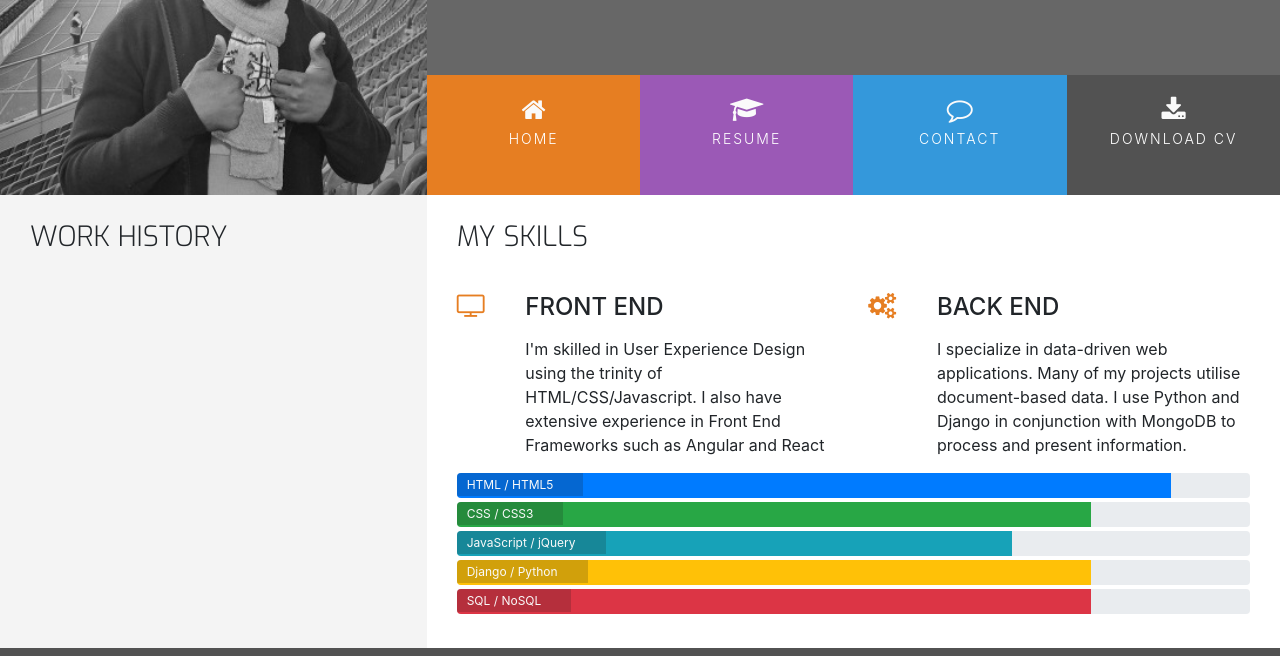
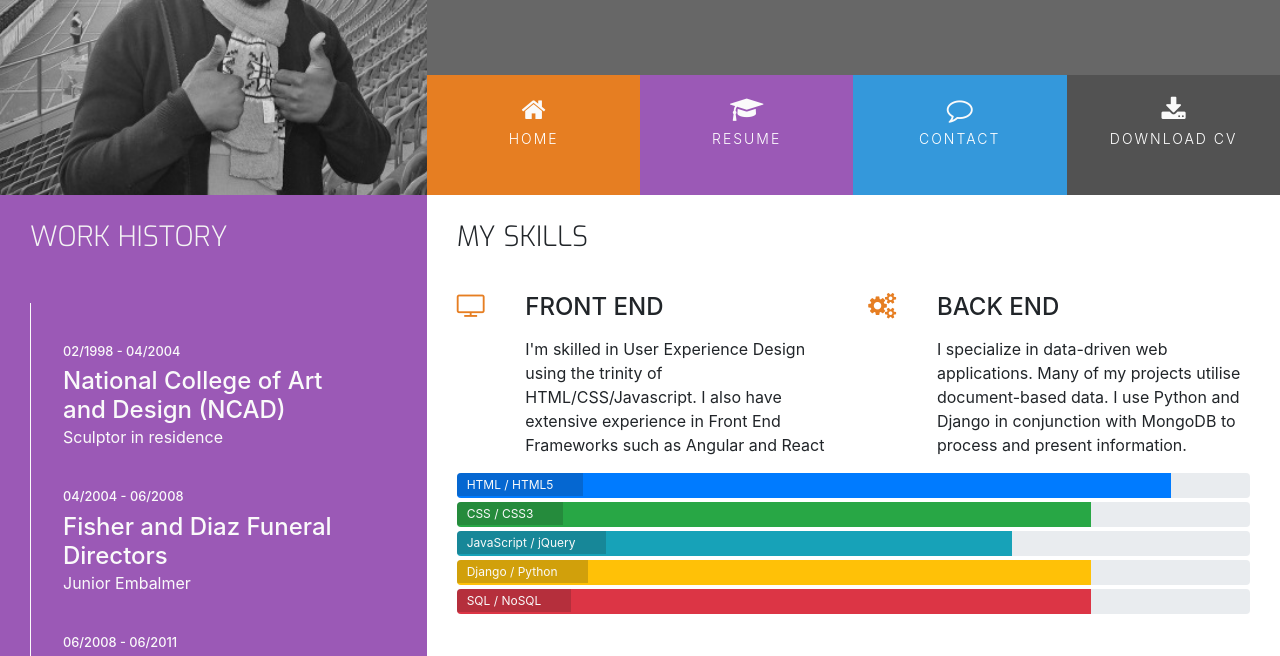
Before and after one commit to Alain2020/resume-project, a plain HTML site: page resume.html in a window 1280 px wide. Shown: the part 174-830 px from the top of the page. Drawn offline with nearby package versions, Linux system fonts and the light colour scheme.

Commit message:
Adding a work history timeline and content

```diff
--- a/assets/css/style.css
+++ b/assets/css/style.css
@@ -12,6 +12,10 @@
 
 .bg-color-personal-info {
     background-color: #f4f4f4;
+}
+
+.bg-color-work-history {
+    background-color: #9b59b6;
 }
 
 .ui-menu-color-home {
@@ -62,6 +66,7 @@ h4 {
     float: 0;
 }
 
+.history-heading,
 .section-heading {
     font-family: "Exo", sans-serif;
     font-weight: 300;
@@ -276,3 +281,48 @@ footer {
     color: #fafafa;
     background-color: rgba(25, 25, 25, 0.2);
 }
+
+/*-------------------Work History-------------------------*/
+
+.history-heading {
+    color: #f4f4f4;
+    margin-bottom: 50px;
+}
+
+.timeline-item {
+    padding: 4em 2em 0em 2em;
+    position: relative;
+    color: #fafafa;
+    border-left: 1px solid;
+}
+
+.timeline-item p {
+    padding: 0;
+    margin: 0;
+}
+
+.timeline-item:before {
+    content: attr(data-dates);
+    position: absolute;
+    left: 2.5em;
+    top: 3em;
+    display: block;
+    font-family: "Exo" sans-serif;
+    font-weight: 500;
+    font-size: 0.8em;
+    padding: 0;
+    margin: 0;
+}
+
+.timeline-item:after {
+    width: 12 px;
+    height: 12px;
+    display: block;
+    top: 2.4em;
+    position: absolute;
+    left: -6px;
+    border-radius: 12px;
+    content: "";
+    background: #fafafa;
+
+}
--- a/resume.html
+++ b/resume.html
@@ -8,7 +8,7 @@
     <link rel="stylesheet" href="https://maxcdn.bootstrapcdn.com/font-awesome/4.7.0/css/font-awesome.min.css" type="text/css" />
     <link rel="stylesheet" href="https://cdnjs.cloudflare.com/ajax/libs/hover.css/2.1.1/css/hover-min.css" type="text/css" />
     <link rel="stylesheet" href="assets/css/style.css">
-    <title>Rosie</title>
+    <title>Alain</title>
 </head>
 <body>
     <header>
@@ -17,7 +17,7 @@
             <div class="col-md-8">
                 <div class="row no-gutters bg-color-name-title">
                     <div class="col heading">
-                        <h1 class="name">Rosie Odenkirk</h1>
+                        <h1 class="name">Alain Anye</h1>
                         <h2 class="title"> Full Stack Developer</h2>
                     </div>
                 </div>
@@ -44,12 +44,30 @@
     </header>
     <section class="container-fluid">
         <div class="row">
-            <div class="col-md-4 bg-color-personal-info section-column">
+            <div class="col-md-4 bg-color-work-history section-column">
                 <div class="row">
                     <div class="col-12">
-                        <h3 class="section-heading uppercase">
+                        <h3 class="history-heading uppercase">
                             Work History
                         </h3>
+                    </div>
+                </div>
+                <div class="history-items">
+                    <div class="timeline-item" data-dates="02/1998 - 04/2004">
+                        <h4>National College of Art and Design (NCAD)</h4>
+                        <p>Sculptor in residence</p>
+                    </div>
+                    <div class="timeline-item" data-dates="04/2004 - 06/2008">
+                        <h4>Fisher and Diaz Funeral Directors</h4>
+                        <p>Junior Embalmer</p>
+                    </div>
+                    <div class="timeline-item" data-dates="06/2008 - 06/2011">
+                        <h4>Phantom Design Inc. Dublin</h4>
+                        <p>Junior Front End Developer</p>
+                    </div>
+                    <div class="timeline-item" data-dates="06/2011 - Present">
+                        <h4>Hooli Inc. Silicon Valley</h4>
+                        <p>Full Stack Web Developer</p>
                     </div>
                 </div>
             </div>
```
